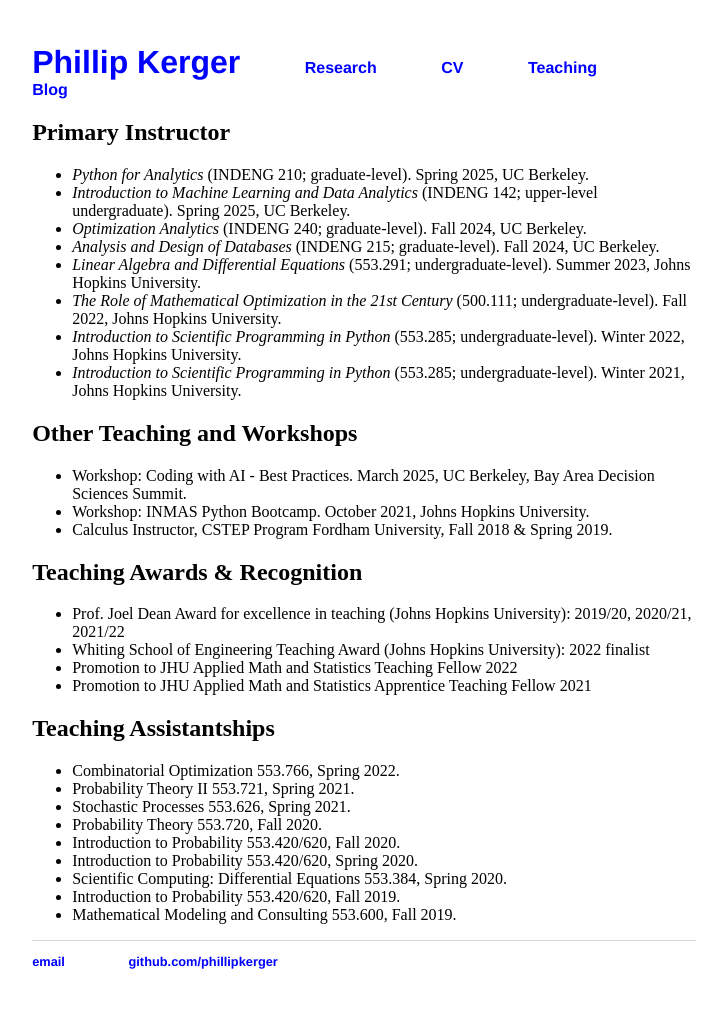
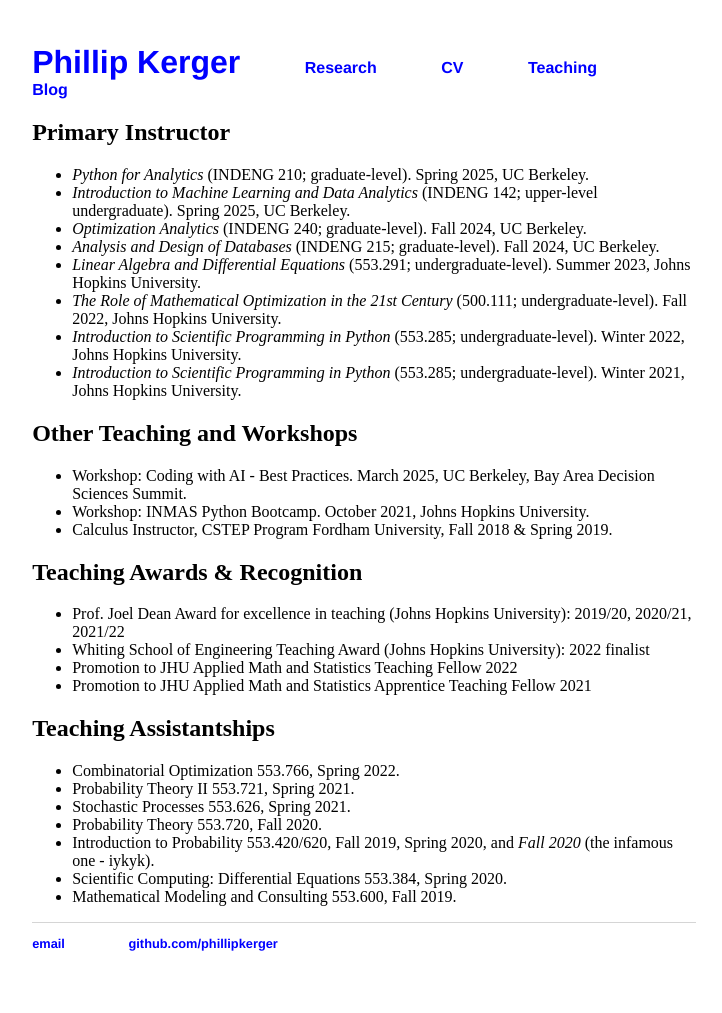
Before and after one commit to PhillipKerger/phillipkerger.github.io, a Jekyll site: the page built from teaching/index.html, in a window 1280 px wide. Shown: the whole page, without its empty margins (276-998 px from the left). Built offline with Jekyll 4.4.1, drawn with Linux system fonts in a browser that asks for light colours.

Commit message:
Update index.html

```diff
--- a/teaching/index.html
+++ b/teaching/index.html
@@ -39,10 +39,8 @@ title: Phillip Kerger
 			<li>Probability Theory II 553.721, Spring 2021. </li>
 			<li>Stochastic Processes 553.626, Spring 2021. </li>
 			<li>Probability Theory 553.720, Fall 2020. </li>
-			<li>Introduction to Probability 553.420/620, Fall 2020. </li>
-			<li>Introduction to Probability 553.420/620, Spring 2020. </li>
+			<li>Introduction to Probability 553.420/620, Fall 2019, Spring 2020, and  <i>Fall 2020</i> (the infamous one - iykyk). </li>
 			<li>Scientific Computing: Differential Equations 553.384, Spring 2020.</li>
-			<li>Introduction to Probability 553.420/620, Fall 2019. </li>
 			<li>Mathematical Modeling and Consulting 553.600, Fall 2019. </li>
 		</ul>
 </div><!-- /.blurb -->
```
